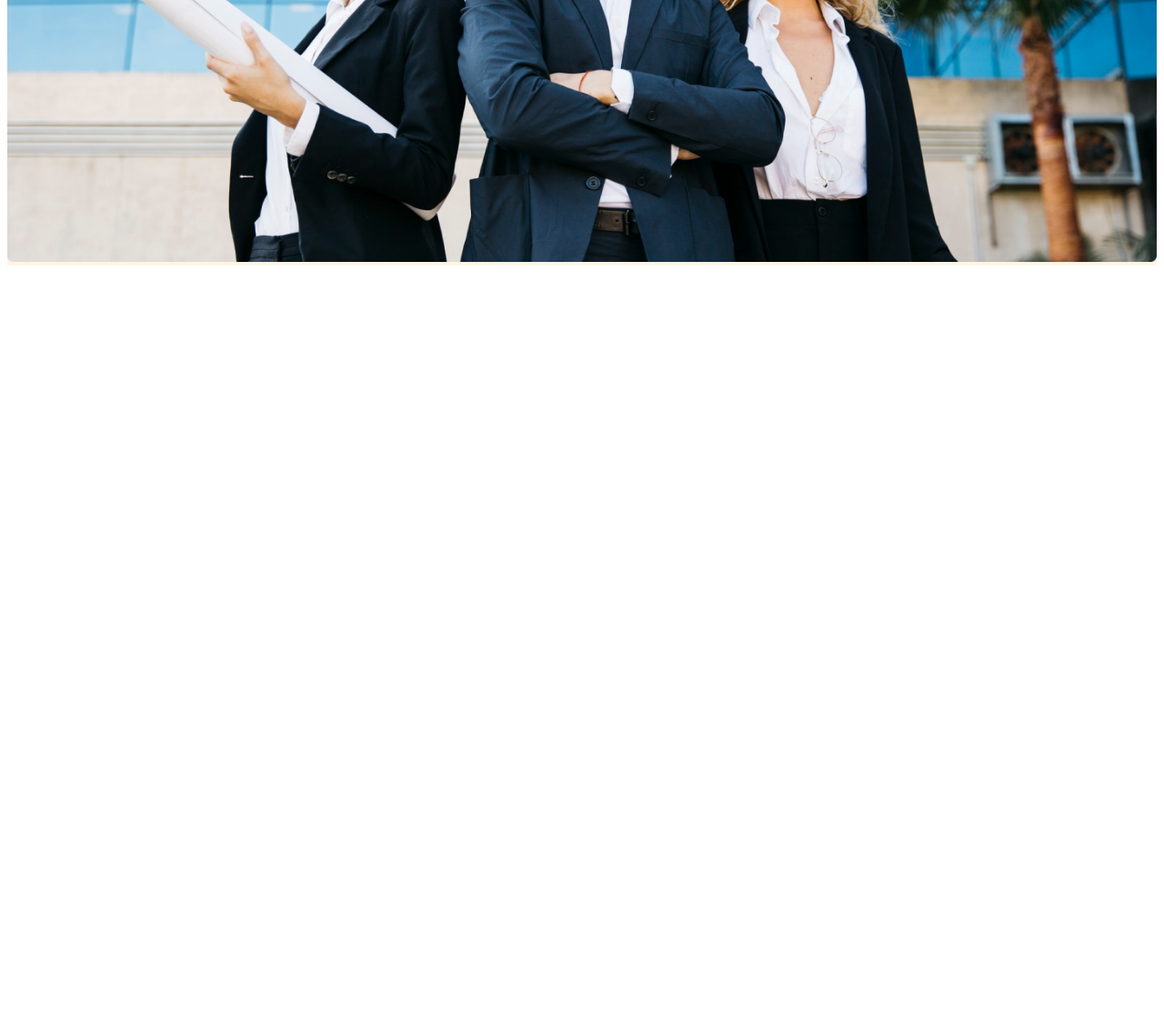
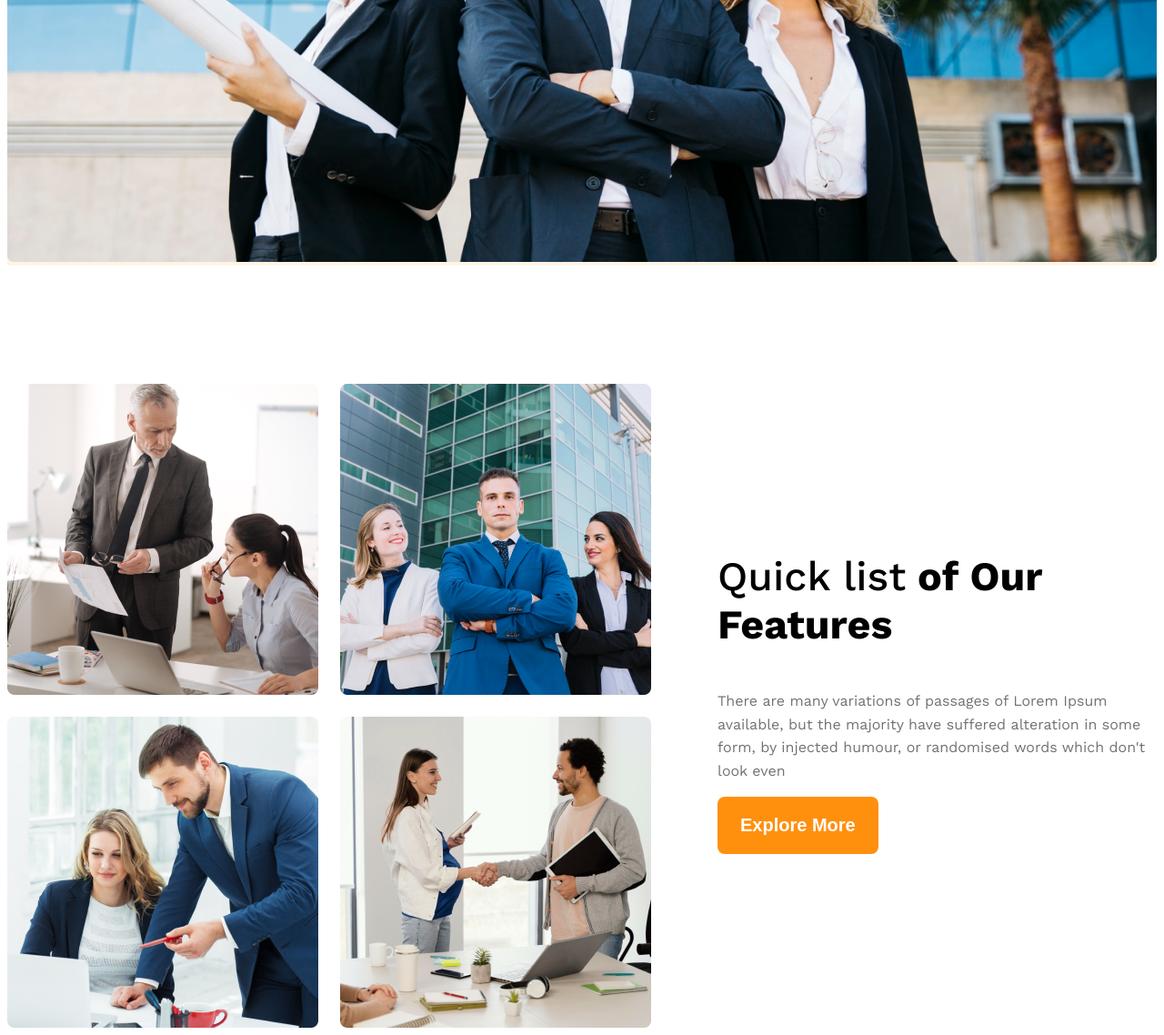
Before and after one commit to Morshedul-developer/g3-architects-responsive-website, a plain HTML site: page index.html in a window 1280 px wide. Shown: the part 895-2033 px from the top of the page at 91% size. Before the commit the page ends 1195 px from the top, so only its background shows below. Drawn offline with nearby package versions, Linux system fonts and the light colour scheme.

Commit message:
made teams section with flex and grid

```diff
--- a/index.html
+++ b/index.html
@@ -34,7 +34,21 @@
         <img src="images/banner.png" alt="Banner image" class="banner-image">
       </div>
     </header>
-    <main></main>
+    <main>
+        <section class="teams display-flex">
+            <div class="team-image-container">
+                <img src="images/team1.png" alt="discussing">
+                <img src="images/team2.png" alt="looking smart">
+                <img src="images/team3.png" alt="advising">
+                <img src="images/team4.png" alt="handshaking">
+            </div>
+            <div class="team-features">
+                <h3 class="feature-title"><span id="quick-list">Quick list</span> <span>of Our</span> <span>Features</span></h3>
+                <p class="feature-description text-light-gray">There are many variations of passages of Lorem Ipsum available, but the majority have suffered alteration in some form, by injected humour, or randomised words which don't look even</p>
+                <button class="primary-btn">Explore More</button>
+            </div>
+        </section>
+    </main>
     <footer></footer>
   </body>
 </html>
--- a/styles/style.css
+++ b/styles/style.css
@@ -29,9 +29,13 @@
     background-color: rgba(255, 144, 14, 0.1);
 }
 
-.navbar, .banner{
+main, .navbar, .banner{
     max-width: 1440px;
     margin: 0 auto;
+}
+
+main > section{
+    margin-top: 130px;
 }
 
 .primary-btn{
@@ -92,10 +96,33 @@
     width: 100%;
 }
 
+/* teams related style */
+.teams{
+    align-items: center;
+}
+.team-image-container{
+    display: grid;
+    grid-template-columns: repeat(2, 1fr);
+    gap: 24px;
+}
+.team-features{
+    max-width: 537px;
+    margin-left: 73px;
+}
+.feature-title{
+    font-size: 2.8rem;
+}
+#quick-list{
+    font-weight: 500;
+}
+.feature-description{
+    font-size: 1rem;
+    line-height: 1.6rem;
+}
 
 /* Responsive Media Query */
 @media screen and (max-width: 576px) {
-    .navbar, .nav-links{
+    .navbar, .nav-links, .teams{
         flex-direction: column;
     }
 }
```
